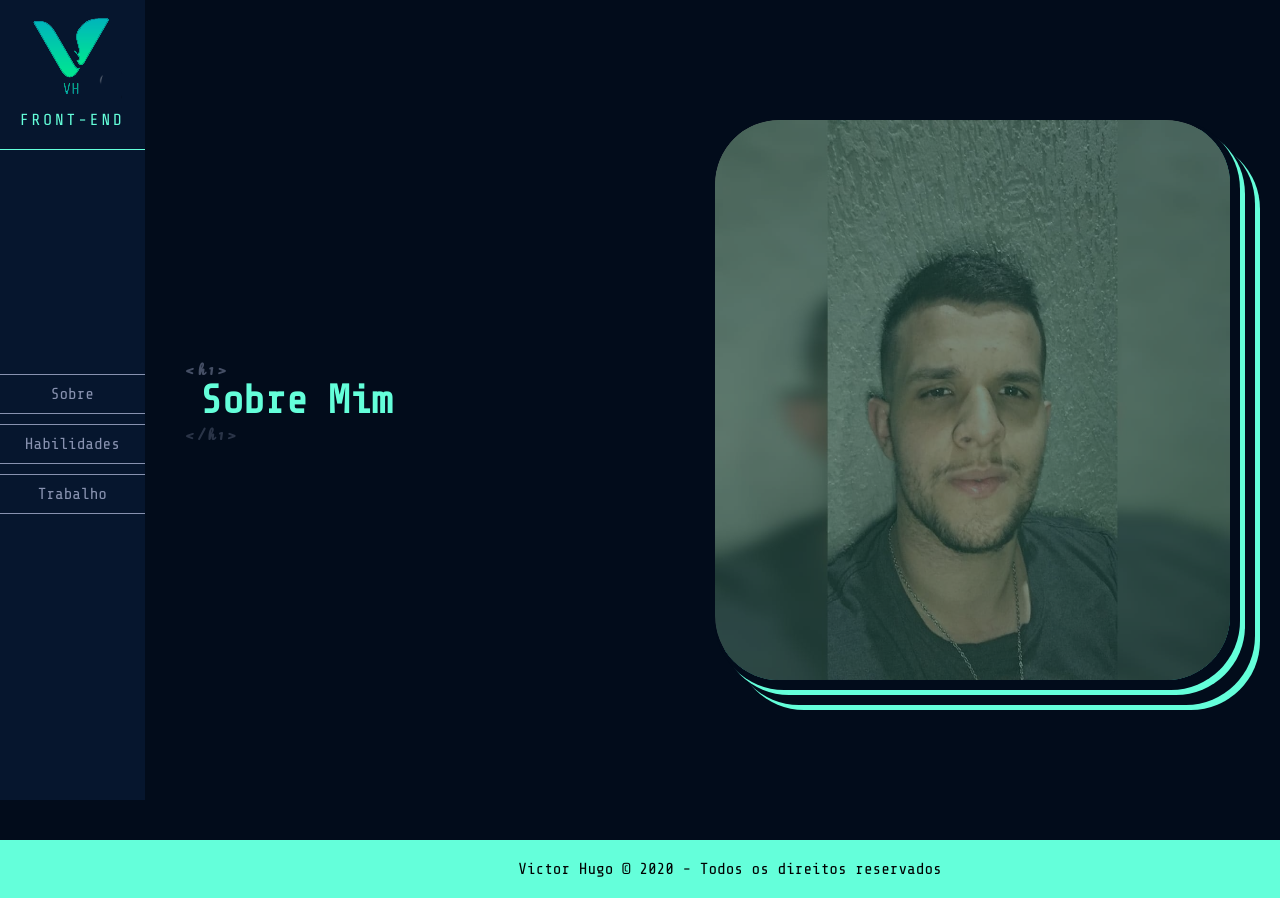
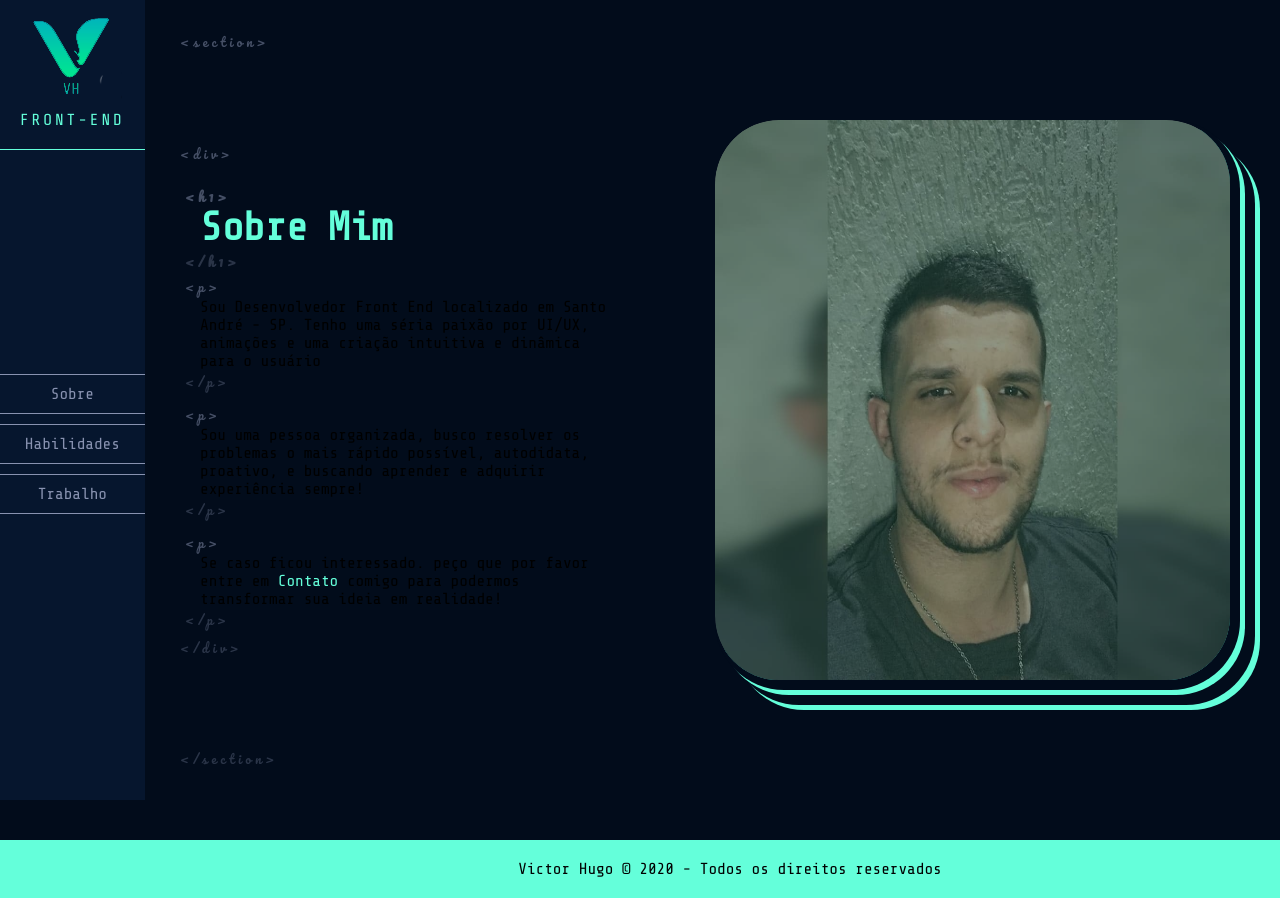
Before and after one commit to victorhperricci/portifolio-react, a React (Create React App) app: page /sobre in a window 1280 px wide. Built offline with nearby package versions, Linux system fonts and the light colour scheme.

Commit message:
textos sobre

```diff
--- a/src/Components/Views/HomePage/Home/Home.js
+++ b/src/Components/Views/HomePage/Home/Home.js
@@ -1,3 +1,4 @@
+import { useViewportScroll } from "framer-motion";
 import React, { useContext } from "react";
 import { UserStorage } from "../../../../Context/UserContext";
 import Canvas from "../Canvas/Canvas";
@@ -9,13 +10,20 @@ import SobreIntroducao from "../Sobre/SobreIntroducao";
 import { ContainerHome } from "./HomeStyle";
 
 export const Home = () => {
+  const { animationRoutes } = useContext(UserStorage);
+  const { scrollYProgress } = useViewportScroll();
 
-  const { animationRoutes } = useContext(UserStorage)
+  console.log(scrollYProgress);
 
-  console.log(animationRoutes)
+  console.log(animationRoutes);
 
   return (
-    <ContainerHome variants={animationRoutes} animate="mostrar" initial="inicial" exit="esconder">
+    <ContainerHome
+      variants={animationRoutes}
+      animate="mostrar"
+      initial="inicial"
+      exit="esconder"
+    >
       <section className="principal">
         <Canvas />
         <PagePrincipal />
--- a/src/Components/Views/HomePage/MiniPortifolio/ProjetosMiniContainer.js
+++ b/src/Components/Views/HomePage/MiniPortifolio/ProjetosMiniContainer.js
@@ -80,7 +80,8 @@ export const ProjetosMiniContainer = styled.div`
         transition-delay: 0.5s;
 
         a {
-          color: var(--dark-navy);
+          color: black !important;
+          filter: brightness(0.4);
         }
       }
       .text {
--- a/src/Components/Views/Sobre/Sobre.js
+++ b/src/Components/Views/Sobre/Sobre.js
@@ -1,34 +1,72 @@
-import React, { useContext, useState } from 'react'
-import { UserStorage } from '../../../Context/UserContext'
-import { SobreContainer } from './style'
-import { motion } from 'framer-motion'
-import Titulo from '../../Titulo/Titulo'
-import imageSobre from '../../../assets/image_sobre.jpg'
+import React, { useContext, useState } from "react";
+import { UserStorage } from "../../../Context/UserContext";
+import { SobreContainer } from "./style";
+import { motion } from "framer-motion";
+import Titulo from "../../Titulo/Titulo";
+import imageSobre from "../../../assets/image_sobre.jpg";
+import { Link } from "react-router-dom";
+import Button from "../../Button/Button";
+
+const ImageContainer = ({ setIsHovered }) => {
+  return (
+    <motion.div
+      whileHover={{ scale: 1.1, x: -30, y: -20 }}
+      onHoverStart={() => setIsHovered(true)}
+      onHoverEnd={() => setIsHovered(false)}
+      whileTap={{ scale: 0.5 }}
+      transition={{ delay: 0.1 }}
+      className="image_about"
+    >
+      <div className="box-photo">
+        <img src={imageSobre} />
+        <motion.div className="background_green"></motion.div>
+      </div>
+    </motion.div>
+  );
+};
+
+const TextContainerAbout = () => {
+  return (
+    <div className="text_about div">
+      <Titulo texto="Sobre Mim" />
+      <p className="p">
+        Sou Desenvolvedor Front End localizado em Santo André - SP. Tenho uma
+        séria paixão por UI/UX, animações e uma criação intuitiva e dinâmica
+        para o usuário
+      </p>
+      <p className="p">
+        Sou uma pessoa organizada, busco resolver os problemas o mais rápido
+        possível, autodidata, proativo, e buscando aprender e adquirir
+        experiência sempre!
+      </p>
+      <p className="p">
+        Se caso ficou interessado. peço que por favor entre em{" "}
+        <Link to="/contato">Contato</Link> comigo para podermos transformar sua
+        ideia em realidade!
+      </p>
+    </div>
+  );
+};
 
 const Sobre = () => {
-    const [isHovered, setIsHovered] = useState(false)
-    const { animationRoutes } = useContext(UserStorage)
+  const [isHovered, setIsHovered] = useState(false);
+  const { animationRoutes } = useContext(UserStorage);
 
-    return (
-        <SobreContainer variants={animationRoutes} animate="mostrar" initial="inicial" exit="esconder">
-            <div className="text_about">
-                <Titulo texto="Sobre Mim" />
-            </div>
-            <motion.div
-            whileHover={{scale: 1.1, x: -30, y: -20}}
-            onHoverStart={() => setIsHovered(true)}
-            onHoverEnd={() => setIsHovered(false)}
-            whileTap={{scale: 0.5}}
-            transition={{delay: 0.1}}
-            className="image_about">
-                <div className="box-photo">
-                    <img src={imageSobre} />
-                    <motion.div
-                     className="background_green"></motion.div>
-                </div>
-            </motion.div>
-        </SobreContainer>
-    )
-}
+  return (
+    <SobreContainer
+      className="section"
+      variants={animationRoutes}
+      animate="mostrar"
+      initial="inicial"
+      exit="esconder"
+      hovered={isHovered}
+    >
+      <div className="container-texts">
+        <TextContainerAbout />
+      </div>
+      <ImageContainer setIsHovered={setIsHovered} />
+    </SobreContainer>
+  );
+};
 
-export default Sobre
+export default Sobre;
--- a/src/Components/Views/Sobre/style.js
+++ b/src/Components/Views/Sobre/style.js
@@ -1,6 +1,5 @@
 import styled, { keyframes } from "styled-components";
-import {motion} from 'framer-motion'
-
+import { motion } from "framer-motion";
 
 export const SobreContainer = styled(motion.main)`
   height: 100vh;
@@ -8,13 +7,35 @@ export const SobreContainer = styled(motion.main)`
   width: 100%;
   display: flex;
 
-
-  .text_about {
-    /* background-color: #fff; */
+  .container-texts {
     width: 50%;
     display: flex;
     flex-direction: column;
     justify-content: center;
+
+    h1 {
+      margin: 20px 0;
+    }
+
+    .text_about {
+      width: 100%;
+      display: flex;
+      flex-direction: column;
+      justify-content: center;
+
+      p {
+        width: 80%;
+      }
+
+      a {
+        color: var(--green);
+        transition: all 0.4s;
+
+        &:hover {
+          filter: brightness(50%);
+        }
+      }
+    }
   }
 
   .image_about {
@@ -22,21 +43,21 @@ export const SobreContainer = styled(motion.main)`
     width: 50%;
     display: flex;
     align-items: center;
-    justify-content:center;
+    justify-content: center;
 
     div.box-photo {
       display: flex;
       align-items: center;
-      justify-content:center;
+      justify-content: center;
       height: 70%;
       position: relative;
-      transition: all .4s;
-      overflow-x: hidden;
+      transition: all 0.4s;
+      overflow: hidden;
       border-radius: 4rem;
 
-
-      box-shadow: 5px 5px 0px 5px var(--dark-navy), 10px 10px 0px 5px var(--green),
-        20px 20px 0px 5px var(--dark-navy), 25px 25px 0px 5px var(--green);
+      box-shadow: 5px 5px 0px 5px var(--dark-navy),
+        10px 10px 0px 5px var(--green), 20px 20px 0px 5px var(--dark-navy),
+        25px 25px 0px 5px var(--green);
 
       .background_green {
         position: absolute;
@@ -48,23 +69,26 @@ export const SobreContainer = styled(motion.main)`
 
         background-color: var(--green);
         filter: brightness(30%);
-        opacity: 0.6;
-
+        opacity: ${(props) => (props.hovered ? 0.5 : 0.5)};
+        transform: ${(props) =>
+          props.hovered
+            ? "translate3d(-100%, -100%, 0)"
+            : "translate3d(0, 0, 0)"};
+        transition: all 0.4s;
       }
 
       img {
         max-width: 100%;
         height: 100%;
         border-radius: 4rem;
-        transition: all .4s;
-
+        transition: all 0.4s;
       }
 
       &:hover {
-        box-shadow: 0px 0px 0px 0px var(--dark-navy), 0px 0px 0px 0px var(--green),
-        0px 0px 0px 0px var(--dark-navy), 0px 0px 0px 0px var(--green);
+        box-shadow: 0px 0px 0px 0px var(--dark-navy),
+          0px 0px 0px 0px var(--green), 0px 0px 0px 0px var(--dark-navy),
+          0px 0px 0px 0px var(--green);
       }
     }
-
   }
-`
+`;
```
